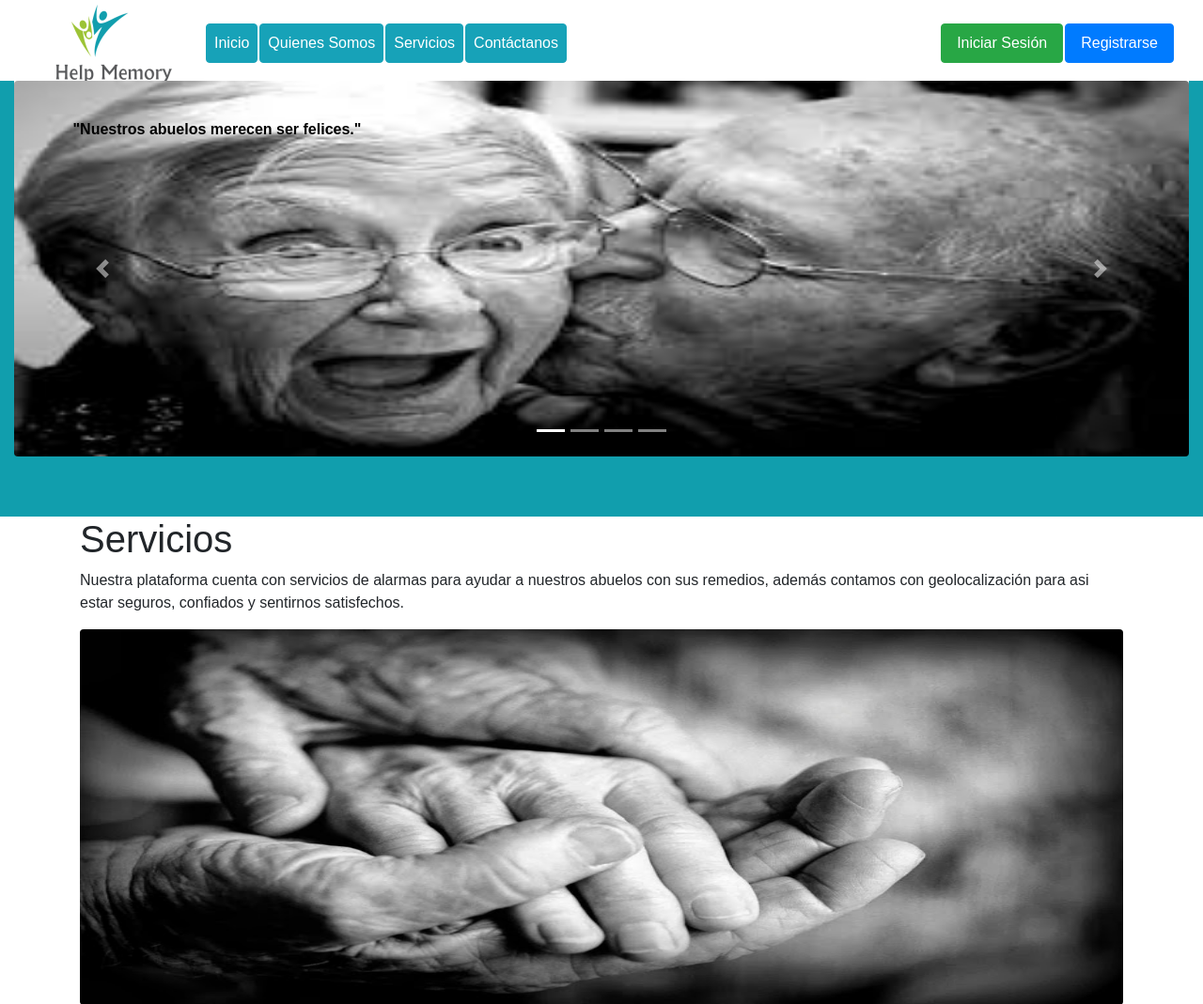
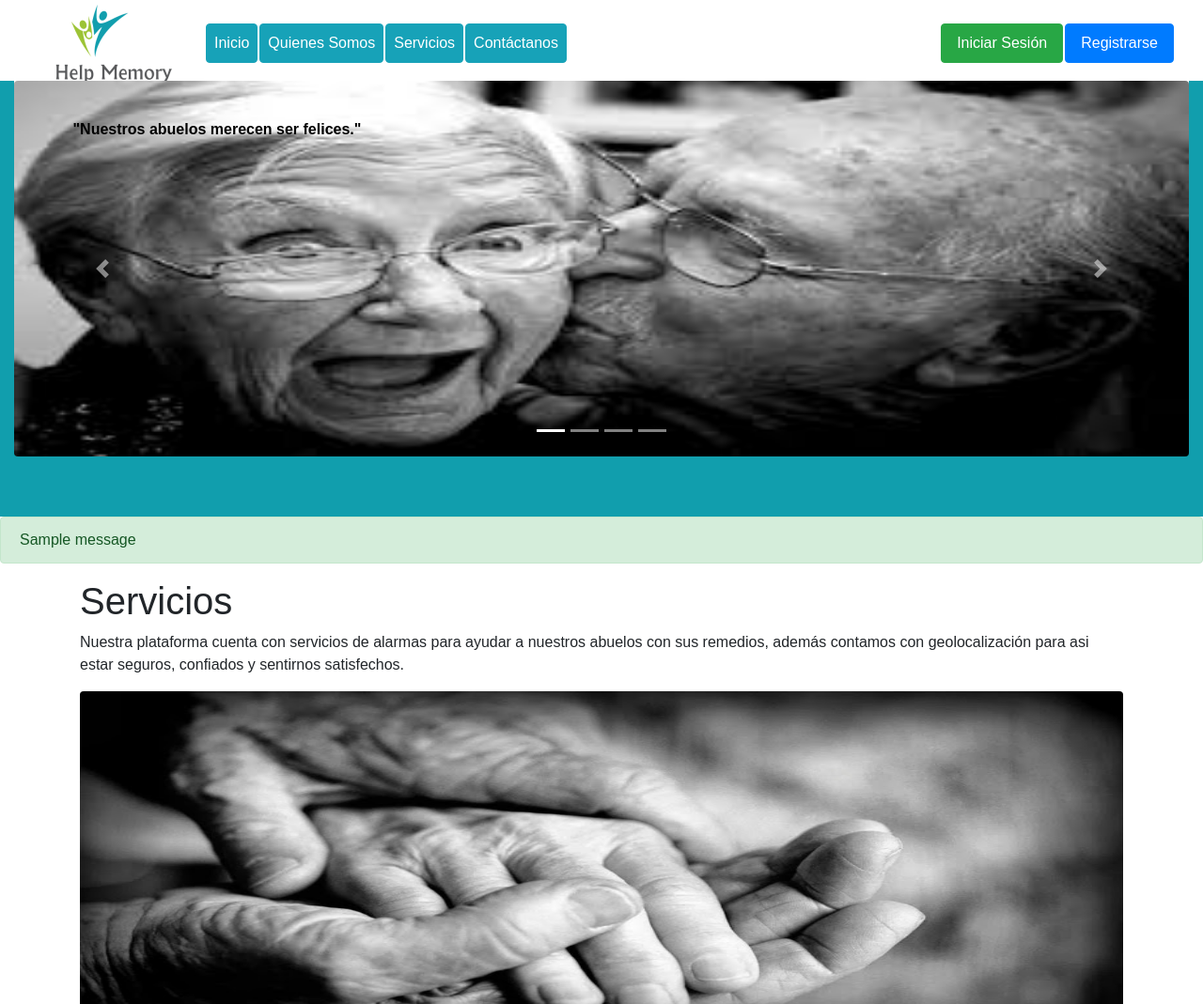
Before and after one commit to franckiito/ItFair, a Django app: page / in a window 1280 px wide. Shown: the part 14-1083 px from the top of the page at 94% size. Run offline with Django 3.2, Linux system fonts and the light colour scheme; tables that the repository leaves empty hold one stand-in row (values such as "Sample post"); one stand-in notice (Sample message) is shown; some libraries are stand-ins or nearby versions; some web fonts are replaced.

Commit message:
Fix, crear cuidador y se agrega modulo messages

```diff
--- a/ItFair1/settings.py
+++ b/ItFair1/settings.py
@@ -11,6 +11,9 @@ https://docs.djangoproject.com/en/2.1/ref/settings/
 """
 
 import os
+
+from django.contrib.messages import constants as message_constants
+MESSAGE_LEVEL = message_constants.DEBUG
 
 # Build paths inside the project like this: os.path.join(BASE_DIR, ...)
 BASE_DIR = os.path.dirname(os.path.dirname(os.path.abspath(__file__)))
--- a/abuelo/templates/index.html
+++ b/abuelo/templates/index.html
@@ -128,6 +128,15 @@
         <!--Fin Carousel-->
 
         <!--Servicios-->
+        {% if messages %}
+            {% for message in messages %}
+            <div class="alert alert-{{ message.tags }}">
+                <span{% if message.tags %} class="{{ message.tags }}"{% endif %}>{{ message }}</span>
+            </div>
+            {% endfor %}
+        {% endif %}
+
+
         <div class="container" id="servicio">
             <h1>Servicios</h1>
             <p>Nuestra plataforma cuenta con servicios de alarmas para ayudar a nuestros abuelos
@@ -147,7 +156,7 @@
         <!--Formulario-->
         <br>
         <div class="container" id="registro">
-            <form action="/cuidador/registrar" id="formulario" method="POST">
+            <form action="/cuidador/registrar" id="" method="POST">
             {% csrf_token %}
             <h1>Registrarse</h1>
                 <div class="row">
--- a/abuelo/views.py
+++ b/abuelo/views.py
@@ -3,6 +3,7 @@ from django.http import HttpResponse
 from django.shortcuts import redirect
 from django.utils.decorators import method_decorator
 from .models import Cuidador
+from django.contrib import messages
 
 #sistema de autenticación
 from django.contrib.auth import authenticate,logout, login as auth_login
@@ -23,11 +24,14 @@ def registrar(request):
     contrasenia = request.POST.get('contrasenia','')
 
     cuidador = Cuidador.objects.filter(run=run)
-    if cuidador is None:
+
+    if len(cuidador) == 0 :
         cuidador = Cuidador(run=run, nombre=nombre, fechaNacimiento=fechaNacimiento, correo=correo, telefono=telefono,  direccion=direccion, contrasenia= contrasenia)
         cuidador.save()
+        messages.success(request, 'El usuario fue registrado correctamente.123')
         return render(request,'index.html',{'mensaje':'El usuario fue registrado correctamente.'})
     else:
+        messages.warning(request, 'El usuario ingresado ya esta registrado. 123')
         return render(request,'index.html',{'mensaje':'El usuario ingresado ya esta registrado.'})
 
 def abuelos(request):
```
